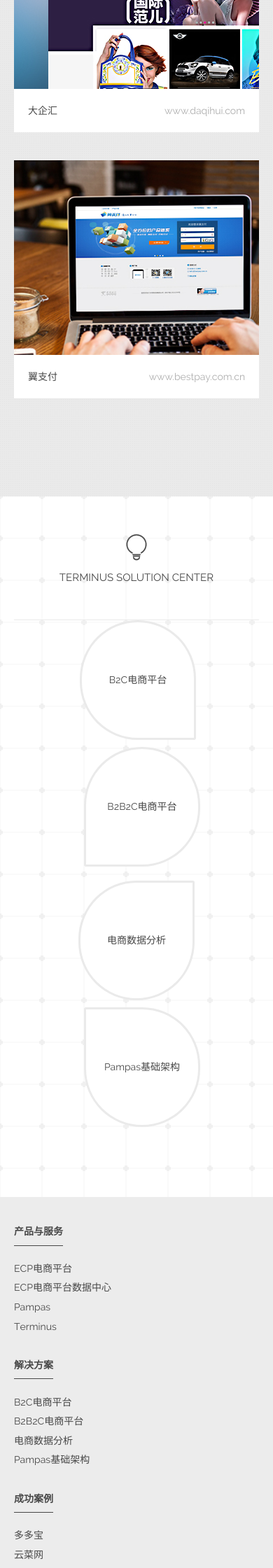
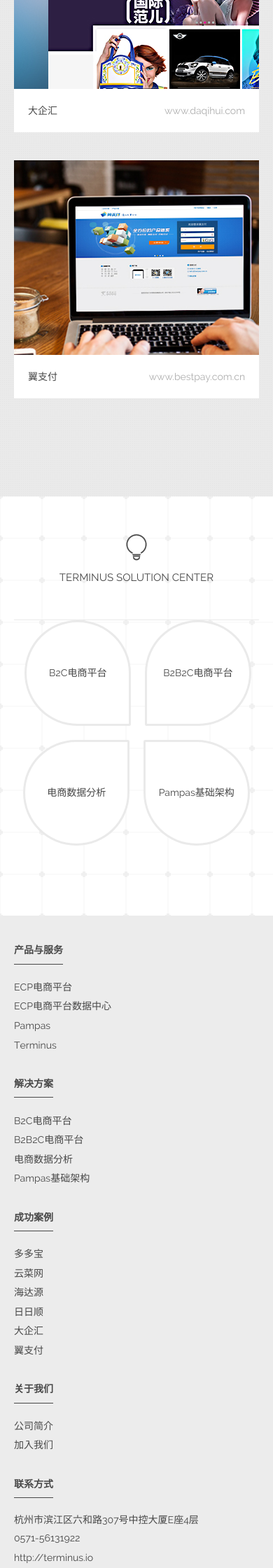
Before and after one commit to TerminusHQ/terminushq.github.com, a Jekyll site: the page built from index.html, in a window 390 px wide. Shown: the part 4160-6400 px from the top of the page at 70% size. Built offline with Jekyll 4.4.1, drawn with Linux system fonts in a browser that asks for light colours; Markdown is read by kramdown in place of the engine named in the settings; the list of posts is cut into pages by our own code; comment, search, counter and statistics services are not loaded.

Commit message:
make solutions more reponsive in mobile

```diff
--- a/_src/styles/modules/_solutions.scss
+++ b/_src/styles/modules/_solutions.scss
@@ -16,6 +16,11 @@
       border: 3px solid $darken-bg-color;
       border-radius: 120px;
       @include transition(all 0.3s ease);
+
+      @media (max-width: 550px) {
+        width: 110px;
+        padding: 50px 18px;
+      }
 
       &:hover {
         background: $primary-color;
--- a/public/styles/app.css
+++ b/public/styles/app.css
@@ -1335,7 +1335,14 @@
   -webkit-transition: all 0.3s ease;
   transition: all 0.3s ease;
 }
-/* line 20, _src/styles/modules/_solutions.scss */
+@media (max-width: 550px) {
+  /* line 8, _src/styles/modules/_solutions.scss */
+  .solution-section .solutions .solution-drop {
+    width: 110px;
+    padding: 50px 18px;
+  }
+}
+/* line 25, _src/styles/modules/_solutions.scss */
 .solution-section .solutions .solution-drop:hover {
   background: #85c058;
   color: #ffffff;
@@ -1344,51 +1351,51 @@
 .solution-section .solutions .solution-drop:hover:hover {
   color: #ffffff;
 }
-/* line 25, _src/styles/modules/_solutions.scss */
+/* line 30, _src/styles/modules/_solutions.scss */
 .solution-section .solutions .solution-drop.top-left {
   margin-left: 4px;
   margin-bottom: 10px;
   border-bottom-right-radius: 4px;
 }
-/* line 29, _src/styles/modules/_solutions.scss */
+/* line 34, _src/styles/modules/_solutions.scss */
 .solution-section .solutions .solution-drop.top-left:hover {
   -moz-transform: translateX(-20px) translateY(-20px);
   -ms-transform: translateX(-20px) translateY(-20px);
   -webkit-transform: translateX(-20px) translateY(-20px);
   transform: translateX(-20px) translateY(-20px);
 }
-/* line 34, _src/styles/modules/_solutions.scss */
+/* line 39, _src/styles/modules/_solutions.scss */
 .solution-section .solutions .solution-drop.top-right {
   margin-left: 16px;
   margin-bottom: 10px;
   border-bottom-left-radius: 4px;
 }
-/* line 38, _src/styles/modules/_solutions.scss */
+/* line 43, _src/styles/modules/_solutions.scss */
 .solution-section .solutions .solution-drop.top-right:hover {
   -moz-transform: translateX(20px) translateY(-20px);
   -ms-transform: translateX(20px) translateY(-20px);
   -webkit-transform: translateX(20px) translateY(-20px);
   transform: translateX(20px) translateY(-20px);
 }
-/* line 43, _src/styles/modules/_solutions.scss */
+/* line 48, _src/styles/modules/_solutions.scss */
 .solution-section .solutions .solution-drop.bottom-left {
   margin-top: 10px;
   border-top-right-radius: 4px;
 }
-/* line 46, _src/styles/modules/_solutions.scss */
+/* line 51, _src/styles/modules/_solutions.scss */
 .solution-section .solutions .solution-drop.bottom-left:hover {
   -moz-transform: translateX(-20px) translateY(20px);
   -ms-transform: translateX(-20px) translateY(20px);
   -webkit-transform: translateX(-20px) translateY(20px);
   transform: translateX(-20px) translateY(20px);
 }
-/* line 51, _src/styles/modules/_solutions.scss */
+/* line 56, _src/styles/modules/_solutions.scss */
 .solution-section .solutions .solution-drop.bottom-right {
   margin-top: 10px;
   margin-left: 16px;
   border-top-left-radius: 4px;
 }
-/* line 55, _src/styles/modules/_solutions.scss */
+/* line 60, _src/styles/modules/_solutions.scss */
 .solution-section .solutions .solution-drop.bottom-right:hover {
   -moz-transform: translateX(20px) translateY(20px);
   -ms-transform: translateX(20px) translateY(20px);
```
